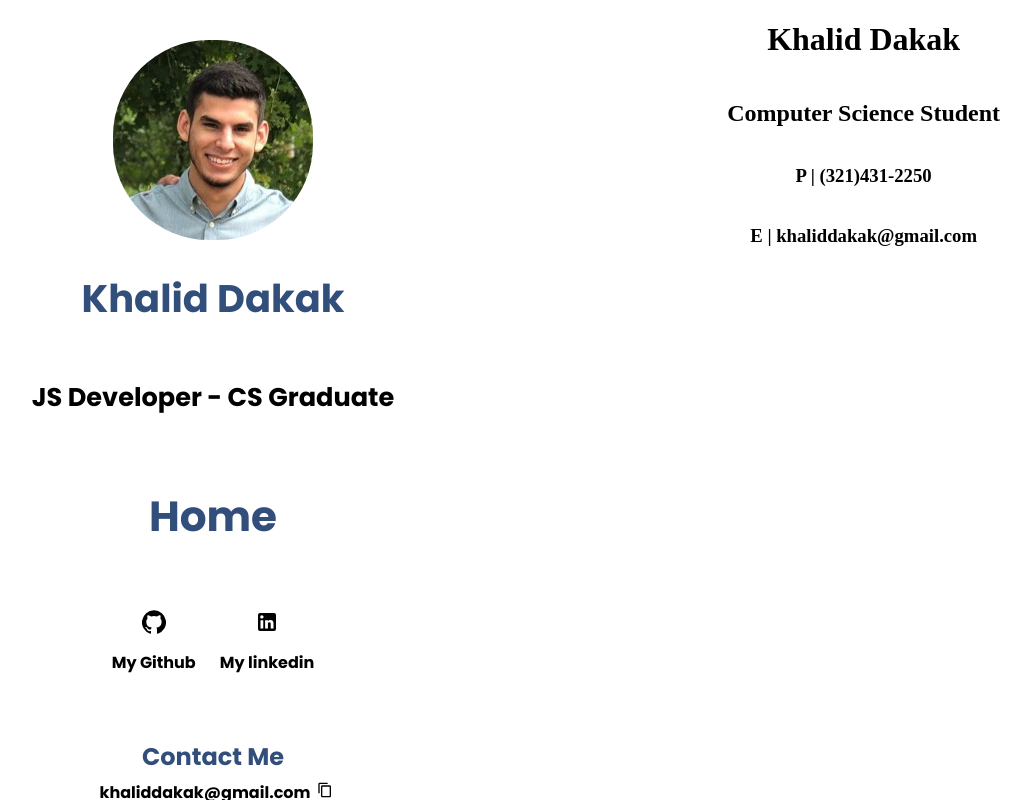
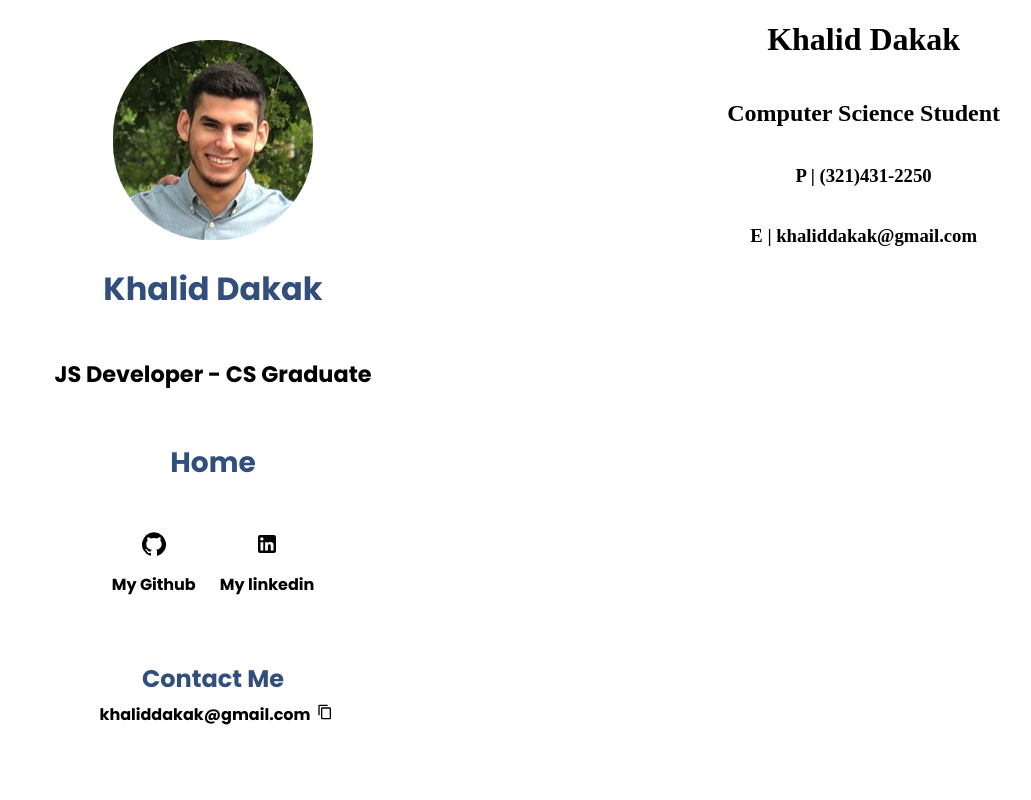
Before and after one commit to KhalidD98/personal-website, a React (Create React App) app: page /resume in a window 1280 px wide. Shown: the whole page, without its empty margins (43-1074 px from the left). Built offline with nearby package versions, Linux system fonts and the light colour scheme.

Commit message:
Fixed text when height of window changed

```diff
--- a/src/LeftSide.js
+++ b/src/LeftSide.js
@@ -9,35 +9,20 @@ import { motion } from "framer-motion"
 import { MdContentCopy } from "react-icons/md"
 
 const useStyles = makeStyles((theme) => ({
-    icons: {
-        marginTop: '20px',
-    },
     name: {
-        fontSize: '64px',
-        fontSize: '3vw',
+        fontSize: '4vh',
         color: '#324E7B',
-        [theme.breakpoints.down('md')]: {
-            fontSize: '36px'
-        },
-        textAlign: 'center',
         fontFamily: 'poppins',
     },
     image: {
         borderRadius: '96px',
     },
     description: {
-        fontSize: '2vw',
+        fontSize: '2.8vh',
         fontFamily: 'poppins',
-        textAlign: 'center',
-        [theme.breakpoints.down('md')]: {
-            fontSize: '24px',
-        },
     },
     resume: {
-        fontSize: '36px',
-        [theme.breakpoints.down('md')]: {
-            fontSize: '24px'
-        },
+        fontSize: '3vh',
     },
     resumeText: {
         textDecoration: 'none',
@@ -45,14 +30,14 @@ const useStyles = makeStyles((theme) => ({
         fontFamily: 'poppins',
     },
     container: {
-        overflow: 'auto',
+        overflowY: 'hidden',
+        fontSize: '2vh',
         [theme.breakpoints.up('sm')]: {
             position: 'fixed',
             left: '0px',
             top: '5%',
             right: '2em',
             width: '40%',
-            height: 'auto',
         },
 
         [theme.breakpoints.down('sm')]: {
@@ -61,7 +46,6 @@ const useStyles = makeStyles((theme) => ({
             top: '5%',
             right: '2em',
             width: '100%',
-            height: 'auto',
         },
         [theme.breakpoints.down('xs')]: {
             position: 'static',
@@ -69,8 +53,10 @@ const useStyles = makeStyles((theme) => ({
             top: '5%',
             right: '2em',
             width: '100%',
-            height: 'auto',
         }
+    },
+    icons: {
+        marginTop: '20px',
     },
     routingContainers: {
         display: 'flex',
@@ -79,6 +65,7 @@ const useStyles = makeStyles((theme) => ({
         alignItems: 'center',
         cursor: 'pointer',
         fontFamily: 'poppins',
+        fontSize: '2vh'
     },
     contactForm: {
         display: 'flex',
@@ -86,6 +73,7 @@ const useStyles = makeStyles((theme) => ({
         justifyContent: 'center',
         alignItems: 'center',
         fontFamily: 'poppins',
+        fontSize: '2vh'
     },
     contactFormTitle: {
         marginTop: '20%',
```
